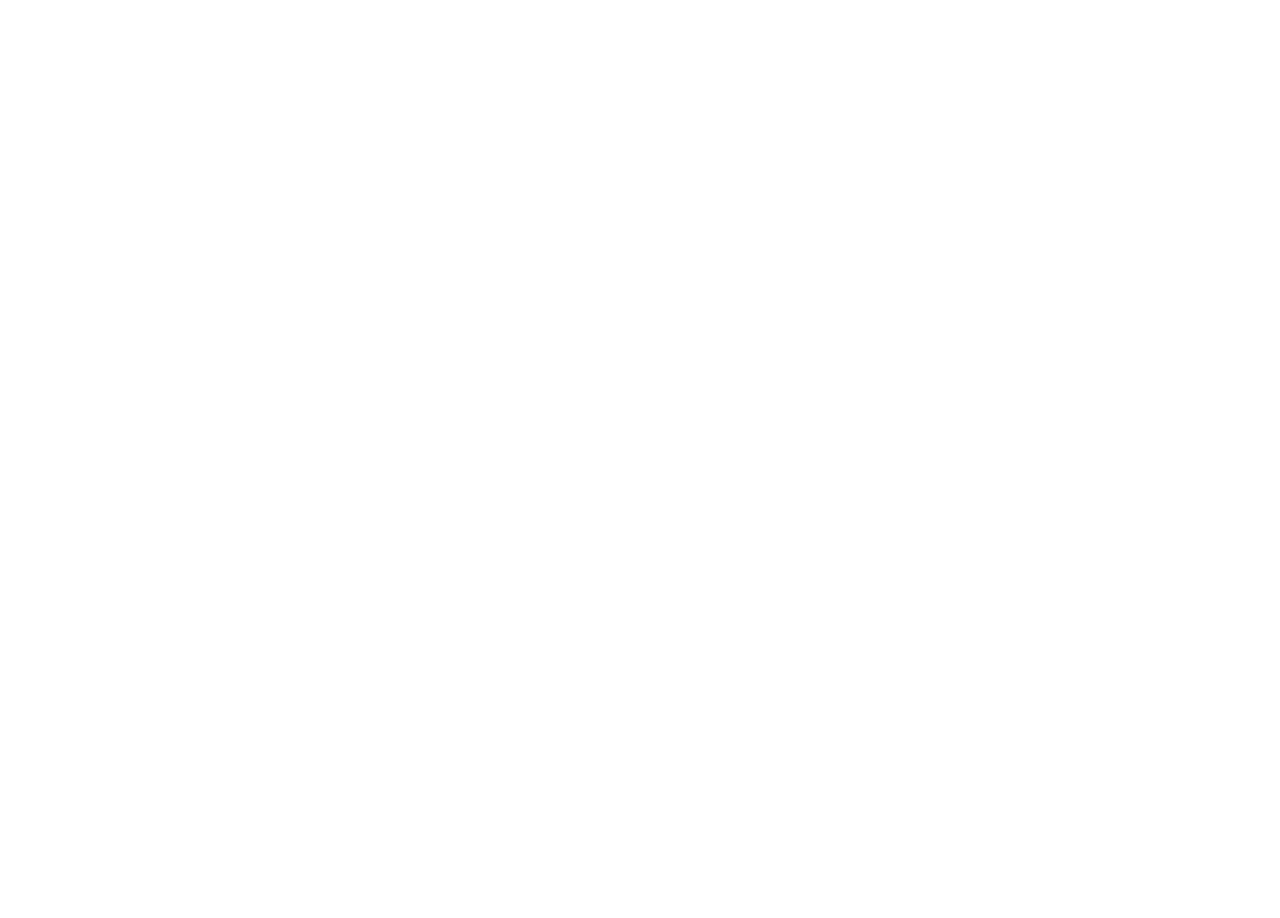
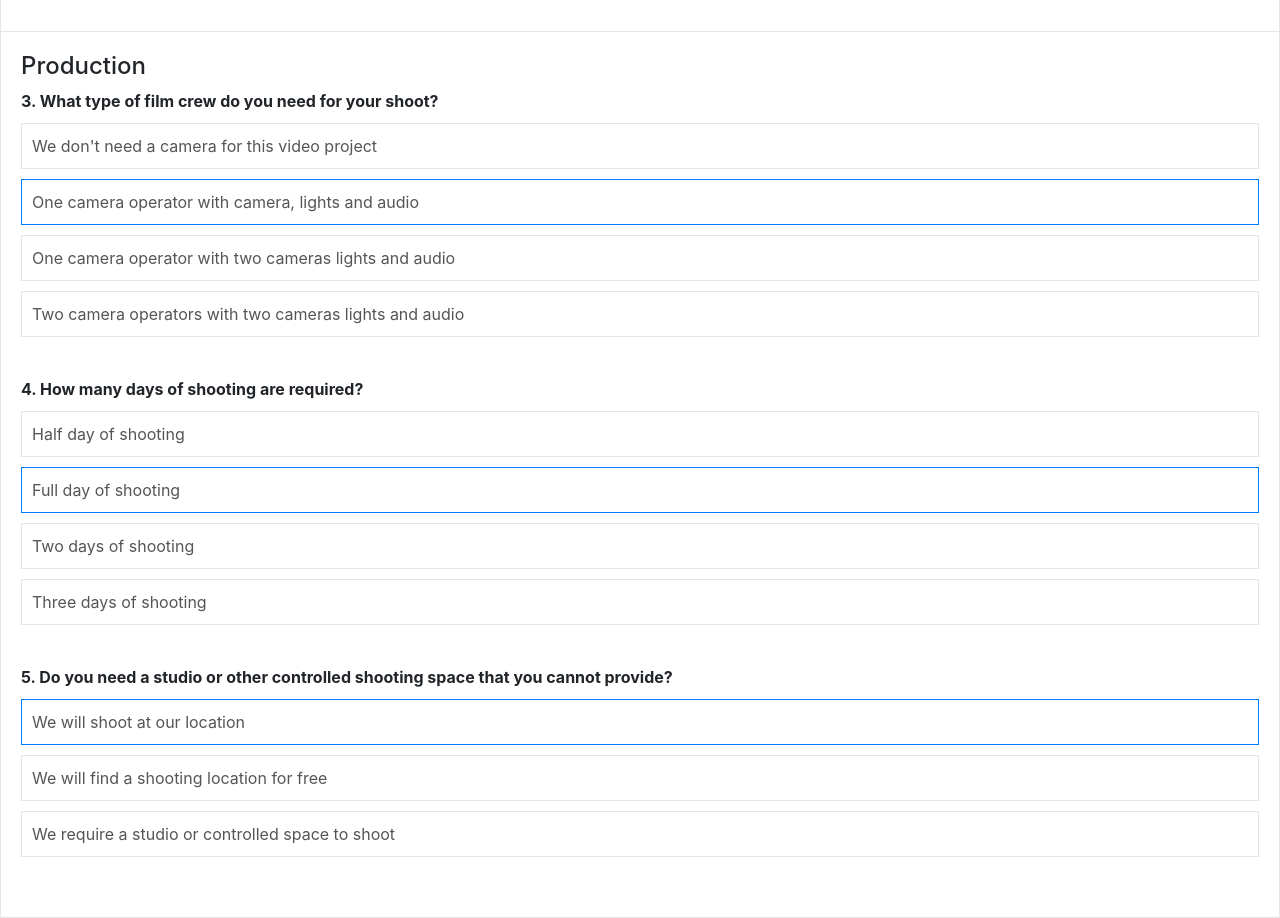
Before and after one commit to EyeFuelPR/react-calculator, a React app: page / in a window 1280 px wide. Shown: the part 720-1638 px from the top of the page. Before the commit the page ends 800 px from the top, so only its background shows below. Built offline with nearby package versions, Linux system fonts and the light colour scheme.

Commit message:
Add some data and fix selects

```diff
--- a/src/components/Options.tsx
+++ b/src/components/Options.tsx
@@ -6,11 +6,55 @@
     options: IOption[];
 }
 
-export class Options extends React.PureComponent<IProps> {
+interface IState {
+    selectedOptionIndex?: number;
+}
+
+export class Options extends React.PureComponent<IProps, IState> {
+    public state: IState = {
+        selectedOptionIndex: undefined,
+    }
     public render() {
         const { options } = this.props;
-        return options.map((option, index) => (
-            <div key={index}>{ option.title }</div>
-        ))
+        const { selectedOptionIndex } = this.state;
+
+        const baseStyle: React.CSSProperties = {
+            padding: 10,
+            marginTop: 10,
+            border: '1px solid #e5e5e5',
+            cursor: 'pointer',
+            color: '#555',
+        };
+
+        return options.map((option, index) => {
+            const style = {
+                ...baseStyle,
+            };
+
+            if (Boolean(selectedOptionIndex) || selectedOptionIndex === 0) {
+                if (index === selectedOptionIndex) {
+                    style.border = '1px solid #007bff';
+                }
+            } else {
+                if (option.default) {
+                    style.border = '1px solid #007bff';
+                }
+            }
+            return (
+                <div
+                    key={index}
+                    style={style}
+                    onClick={() => this.onCheckboxClicked(index)}
+                >
+                    { option.title }
+                </div>
+            )
+        })
+    }
+
+    private onCheckboxClicked = (selectedOptionIndex: number) => {
+        this.setState({
+            selectedOptionIndex,
+        })
     }
 }
--- a/src/components/Questions.tsx
+++ b/src/components/Questions.tsx
@@ -11,7 +11,7 @@
     public render() {
         const { questions } = this.props;
         return questions.map((question, index) => (
-            <div key={index} style={{ marginBottom: 20 }}>
+            <div key={index} style={{ marginBottom: 40 }}>
                 <strong>{ question.title }</strong>
                 <Options options={question.options}/>
             </div>
--- a/src/components/Sections.tsx
+++ b/src/components/Sections.tsx
@@ -11,7 +11,7 @@
     public render() {
         const { sections } = this.props;
         return sections.map((section, index) => (
-            <div key={index} style={{ padding: 20 }}>
+            <div key={index} style={{ padding: 20, border: '1px solid #e5e5e5', borderTop: 0 }}>
                 <h4>{ section.title }</h4>
                 <Questions questions={section.questions}/>
             </div>
--- a/src/data/questionnaire.ts
+++ b/src/data/questionnaire.ts
@@ -5,7 +5,8 @@
 
 export interface IOption {
     title: string;
-    range: IRange;
+    range: IRange | string;
+    default?: boolean;
 }
 
 export interface IQuestion {
@@ -41,6 +42,7 @@
                 hint: `Pre-production is the most imporant phase of video production. If you don't have the right concept, script and storyboard in place it doesn't matter how well you film and edit your project. 'Creative' is never the goal. 'Creative' is a tool you use to engage your audience and ultimately achieve your objective. You start the production process by developing an idea or concept that helps you achieve your objective. You then build a script and you build a storyboard to explain what happens throughout the video. What are the important elements, situations, actions, text, animations, conversations, special effects, etc. that happen during the video? All of this should be outlined in detail in the storyboard. The storyboard is where you validate your idea, your script and everything you plan on showing in the video with your customer before you start production.`,
                 title: '1. Do you require a concept, script and storyboard?',
                 options: [{
+                    default: true,
                     title: 'We will supply the concept and script',
                     range: {
                         max: 0,
@@ -69,6 +71,7 @@
                 hint: `Pre-production is the most imporant phase of video production. If you don't have the right concept, script and storyboard in place it doesn't matter how well you film and edit your project. 'Creative' is never the goal. 'Creative' is a tool you use to engage your audience and ultimately achieve your objective. You start the production process by developing an idea or concept that helps you achieve your objective. You then build a script and you build a storyboard to explain what happens throughout the video. What are the important elements, situations, actions, text, animations, conversations, special effects, etc. that happen during the video? All of this should be outlined in detail in the storyboard. The storyboard is where you validate your idea, your script and everything you plan on showing in the video with your customer before you start production.`,
                 title: '2. Who will handle the project scheduling and the admin?',
                 options: [{
+                    default: true,
                     title: 'We will handle all schedulintg and admin',
                     range: {
                         max: 0,
@@ -94,6 +97,78 @@
                     }
                 }]
             }]
+        }, {
+            title: 'Production',
+            questions: [{
+                hint: 'How many people do you need to shoot your video? What camera, lighting and audio equipment will they require? What skills and what support crew are needed to do the job right? There are two critical elements that determine the success of any shoot: The expertise of the entire crew and time. A top notch crew will perfrom miracles if they have enough time to do their jobs properly. On smaller productions time is always a factor - budgets are low and the client is often not willing to pay for the time it takes to do the job well. On larger projects budgets are often greater and their is more lattitude to bring in the best people for the job and allow them the time to do the job properly.',
+                title: '3. What type of film crew do you need for your shoot?',
+                options: [{
+                    title: `We don't need a camera for this video project`,
+                    range: {
+                        max: 0,
+                        min: 0,
+                    },
+                }, {
+                    title: 'One camera operator with camera, lights and audio',
+                    range: {
+                        max: 800,
+                        min: 300,
+                    },
+                    default: true
+                }, {
+                    title: 'One camera operator with two cameras lights and audio',
+                    range: {
+                        max: 1000,
+                        min: 400,
+                    },
+                }, {
+                    title: 'Two camera operators with two cameras lights and audio',
+                    range: {
+                        max: 1200,
+                        min: 500,
+                    },
+                }]
+            }, {
+                hint: '',
+                title: '4. How many days of shooting are required?',
+                options: [{
+                    title: 'Half day of shooting',
+                    range: 'Half day',
+                }, {
+                    title: 'Full day of shooting',
+                    range: '1 day',
+                    default: true,
+                }, {
+                    title: 'Two days of shooting',
+                    range: '2 days',
+                }, {
+                    title: 'Three days of shooting',
+                    range: '3 days',
+                }]
+            }, {
+                hint: '',
+                title: '5. Do you need a studio or other controlled shooting space that you cannot provide?',
+                options: [{
+                    default: true,
+                    title: 'We will shoot at our location',
+                    range: {
+                        max: 0,
+                        min: 0,
+                    }
+                }, {
+                    title: 'We will find a shooting location for free',
+                    range: {
+                        max: 0,
+                        min: 0,
+                    }
+                }, {
+                    title: 'We require a studio or controlled space to shoot',
+                    range: {
+                        max: 1000,
+                        min: 200,
+                    }
+                }]
+            }]
         }]
     }, {
         title: 'Mid-Range',
```
